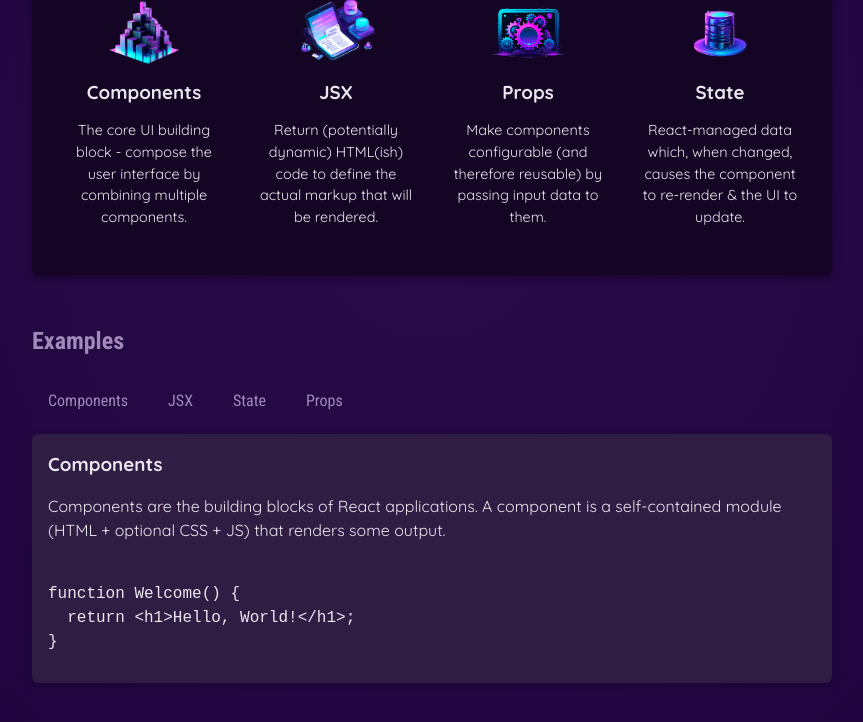
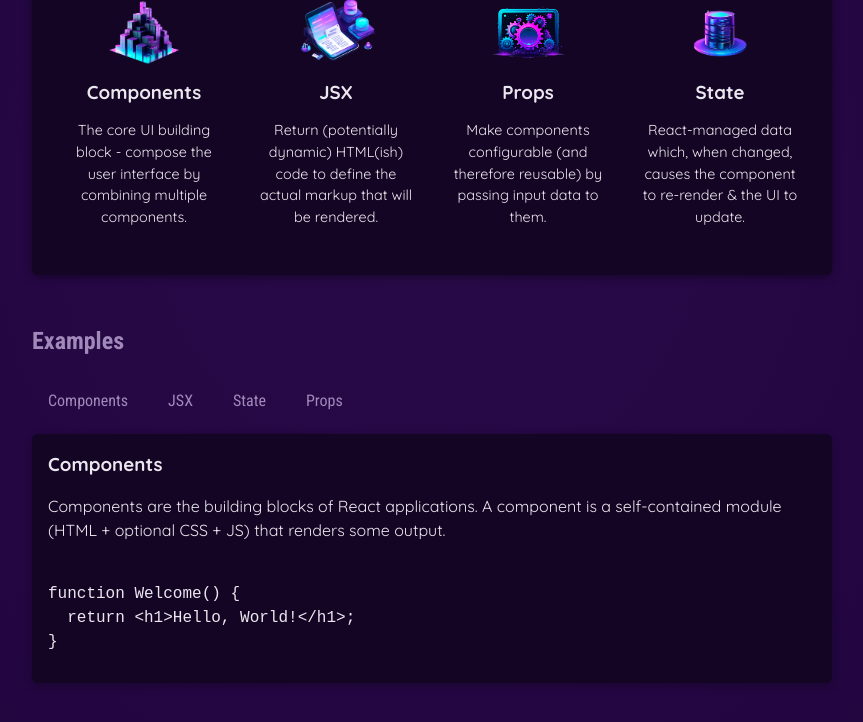
Before and after one commit to Thalia999/first_react_project, a React (Vite) app: page / in a window 1280 px wide. Both pictures are taken after a click on the button "Components". Shown: the part 424-1146 px from the top of the page, without its empty margins (208-1071 px from the left). Built offline with nearby package versions, Linux system fonts and the light colour scheme.

Commit message:
created the example.jsx to move the section. imported the correct jsx file into app. cleaned up app jsx so that imports match. moved the css into correct folder
Co-authored-by: Copilot <copilot@github.com>

```diff
--- a/src/App.jsx
+++ b/src/App.jsx
@@ -1,61 +1,21 @@
-import { CORE_CONCEPTS, EXAMPLES } from './data';
 import Header from './components/Header/Header';
-import CoreConcept from './components/CoreConcept/CoreConcept';
-import TabButton from './components/TabButton';
-import { useState } from 'react';
+import CoreConcepts from './components/CoreConcept/CoreConcepts';
+import Examples from './components/CoreConcept/Examples';
+
+function App() {
+  return (
+    <>
+
+      <Header />
+
+      <main>
+        <CoreConcepts />
+       <Examples />
+      </main>
 
 
-function App() {
-const [selectedTopic, setSelectedTopic] = useState();
-  let tabContent = <p>Please Select a topic</p>;
-  if(selectedTopic){
-    tabContent = (
-      <div id="tab-content">
-        <h3>{EXAMPLES[selectedTopic].title}</h3>
-        <p>{EXAMPLES[selectedTopic].description}</p>
-        <pre>
-          <code>
-            {EXAMPLES[selectedTopic].code}
-          </code>
-        </pre>
-
-      </div>
-    )
-  }
-
-  function handleSelect(selectedButton) {
-    setSelectedTopic(selectedButton);
-    console.log(selectedTopic);
-  }
-  return (
-    <div>
-      <Header />
-      <main>
-        <section id= "core-concepts">
-        <h2>Time to get started!</h2>
-        <ul>
-          {
-            CORE_CONCEPTS.map((conceptItem) =>
-            <CoreConcept key= {conceptItem.title} {...conceptItem}/>)
-          }
-
-        </ul>
-        </section>
-        <section id="examples">
-          <h2>Examples</h2>
-          <menu>
-           <TabButton isSelected={selectedTopic==="components"} onSelect={()=>handleSelect("components")}>Components</TabButton>
-           <TabButton isSelected={selectedTopic==="jsx"} onSelect={()=>handleSelect("jsx")}>JSX</TabButton>
-           <TabButton isSelected={selectedTopic==="state"} onSelect={()=>handleSelect("state")}>State</TabButton>
-           <TabButton isSelected={selectedTopic==="props"} onSelect={()=>handleSelect("props")}>Props</TabButton>
-
-          </menu>
-
-{tabContent}
-        </section>
-      </main>
-
-    </div>
+    </>
   );
 }
+
 export default App;
--- /dev/null
+++ b/src/components/CoreConcept/CoreConcepts.jsx
@@ -0,0 +1,16 @@
+import { CORE_CONCEPTS } from "../../data";
+import CoreConcept from "./CoreConcept";
+export default function CoreConcepts(){
+    return(
+    <section id= "core-concepts">
+        <h2>Time to get started!</h2>
+        <ul>
+          {
+            CORE_CONCEPTS.map((conceptItem) =>
+            <CoreConcept key= {conceptItem.title} {...conceptItem}/>)
+          }
+
+        </ul>
+        </section>
+    )
+}
--- /dev/null
+++ b/src/components/CoreConcept/Examples.jsx
@@ -0,0 +1,36 @@
+import { EXAMPLES } from '../../data';
+import TabButton from '../TabButton';
+import { useState } from 'react';
+
+export default function Examples() {
+  const [selectedTopic, setSelectedTopic] = useState();
+
+  let tabContent = <p>Please Select a topic</p>;
+  if (selectedTopic) {
+    tabContent = (
+      <div id="tab-content">
+        <h3>{EXAMPLES[selectedTopic].title}</h3>
+        <p>{EXAMPLES[selectedTopic].description}</p>
+        <pre><code>{EXAMPLES[selectedTopic].code}</code></pre>
+      </div>
+    );
+  }
+
+  function handleSelect(selectedButton) {
+    setSelectedTopic(selectedButton);
+     console.log(selectedTopic);
+  }
+
+  return (
+    <section id="examples">
+      <h2>Examples</h2>
+      <menu>
+        <TabButton isSelected={selectedTopic==="components"} onSelect={()=>handleSelect("components")}>Components</TabButton>
+        <TabButton isSelected={selectedTopic==="jsx"} onSelect={()=>handleSelect("jsx")}>JSX</TabButton>
+        <TabButton isSelected={selectedTopic==="state"} onSelect={()=>handleSelect("state")}>State</TabButton>
+        <TabButton isSelected={selectedTopic==="props"} onSelect={()=>handleSelect("props")}>Props</TabButton>
+      </menu>
+      {tabContent}
+    </section>
+  );
+}
--- a/src/components/TabButton.css
+++ b/src/components/TabButton.css
@@ -1,7 +1,7 @@
 #tab-content {
   padding: 1rem;
   border-radius: 6px;
-  background-color: purple;
+  background-color: #140524;
   box-shadow: 0 2px 8px rgba(0, 0, 0, 0.3);
 }
 
--- a/src/index.css
+++ b/src/index.css
@@ -69,24 +69,6 @@ main h2 {
 }
 
 #examples menu button.active {
-  background-color: purple;
+  background-color: #140524;
   color: #ebe7ef;
 }
-
-
-
-
-#tab-content {
-  padding: 1rem;
-  border-radius: 6px;
-  background-color: #2f1d43;
-  box-shadow: 0 2px 8px rgba(0, 0, 0, 0.3);
-}
-
-#tab-content h3 {
-  margin: 0;
-}
-
-#tab-content code {
-  font-size: 1rem;
-}
```
